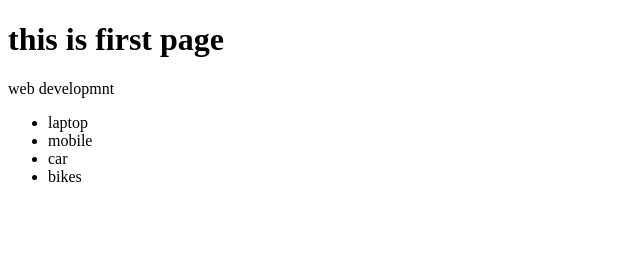
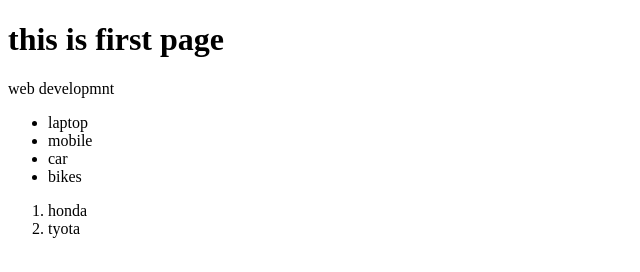
Before and after one commit to umairnisar5/tribute-page, a plain HTML site: page practic.html in a window 1280 px wide. Shown: the whole page, without its empty margins (0-640 px from the left). Drawn offline with Linux system fonts and the light colour scheme.

Commit message:
brand name adding
4th days adding for brand for car

```diff
--- a/practic.html
+++ b/practic.html
@@ -14,5 +14,9 @@
             <li>car</li>
             <li>bikes</li>
         </ul>
+        <ol>
+            <li>honda </li>
+            <li>tyota</li>
+        </ol>
     </body>
 </html>
```
